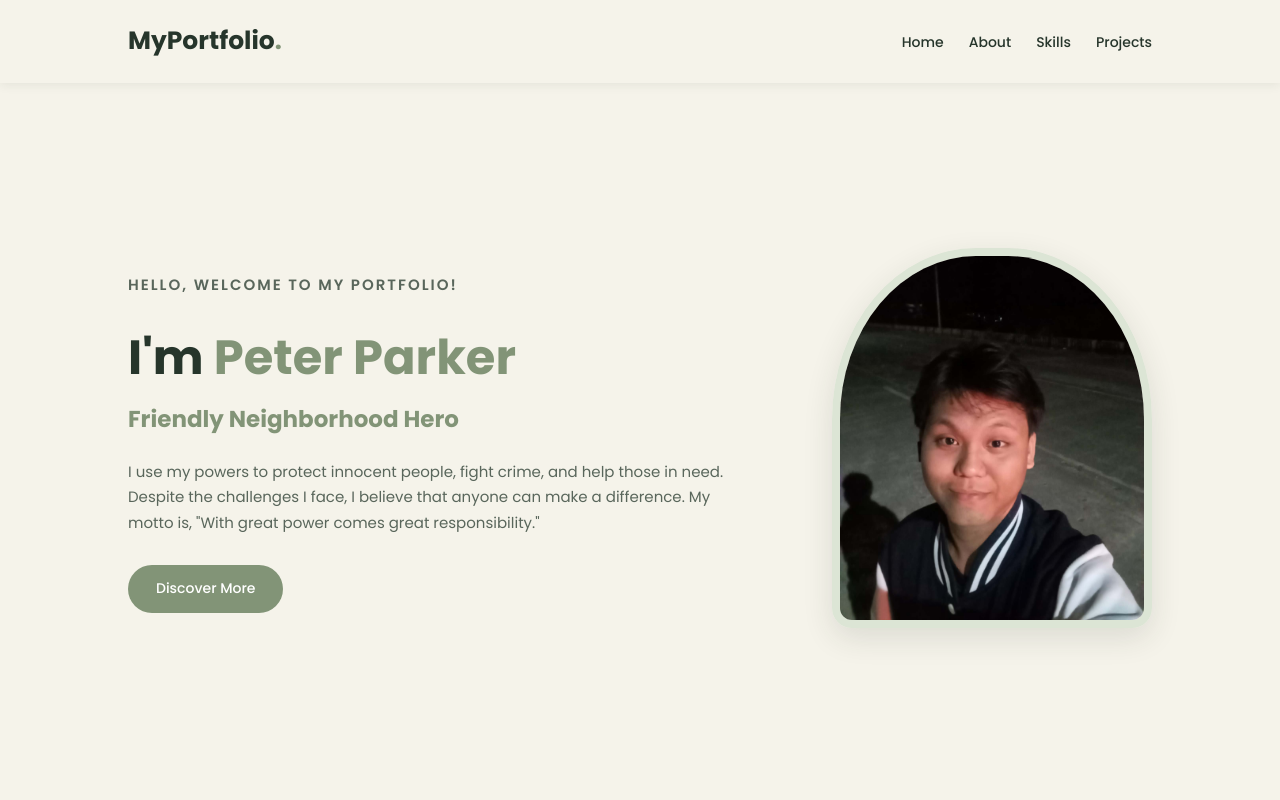
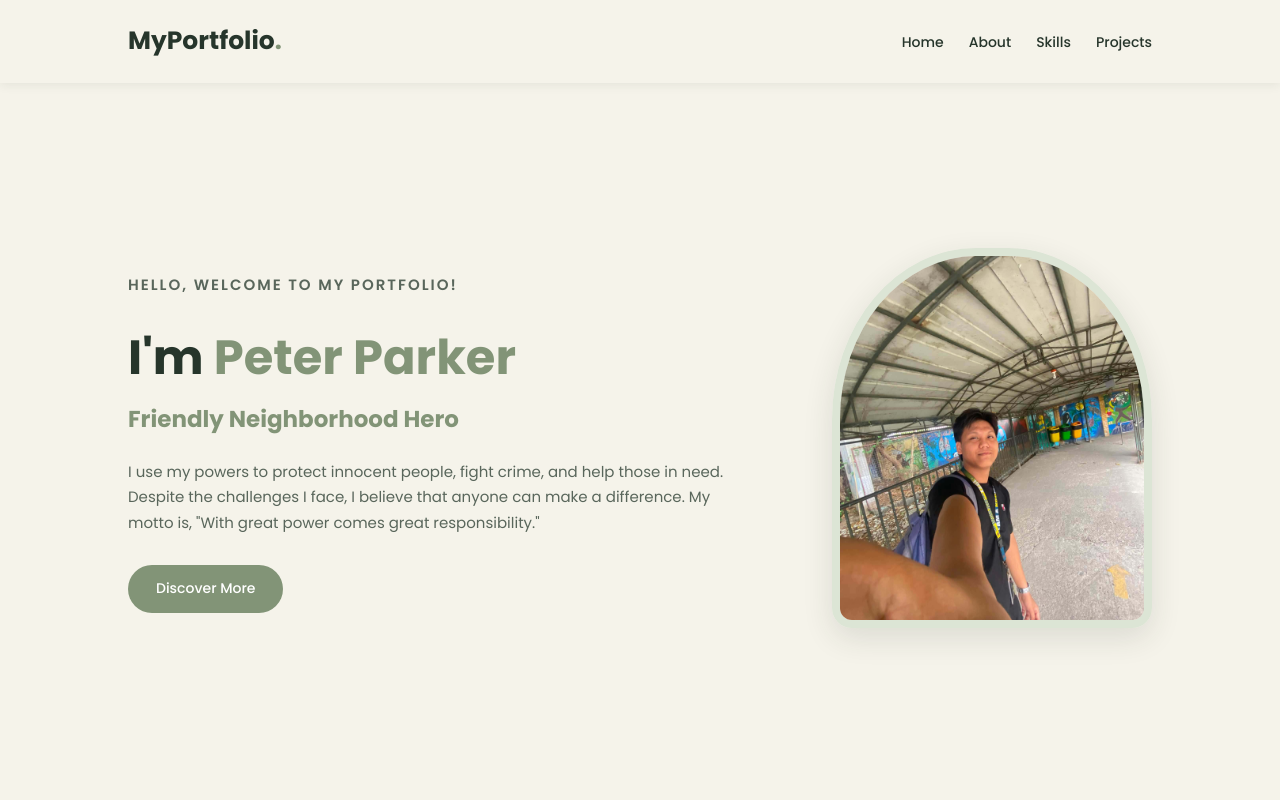
Before and after one commit to Joshua143-design/Canceran-project-1, a plain HTML site: page indecx.html in a window 1280 px wide. Shown: the top 800 px of the page. Drawn offline with Linux system fonts and the light colour scheme.

Commit message:
3 commit

```diff
--- a/indecx.html
+++ b/indecx.html
@@ -51,7 +51,7 @@
         </div>
 
         <div class="home-image">
-            <img src="assets/josh1.jpg" alt="My Profile Picture">
+            <img src="assets/josh3.jpg" alt="My Profile Picture">
         </div>
     </section>
 
```
Also changed, not shown: assets/josh1.jpg (deleted), assets/josh3.jpg (added).
